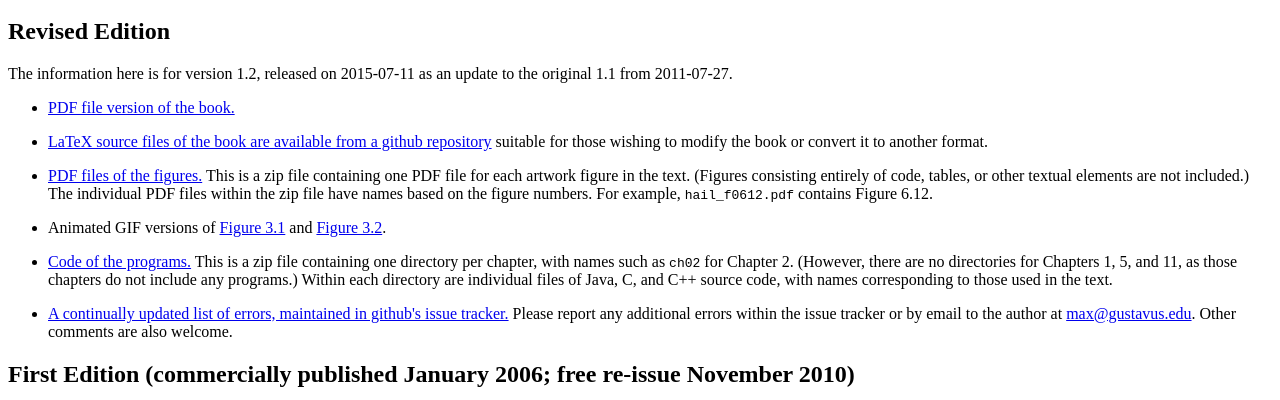
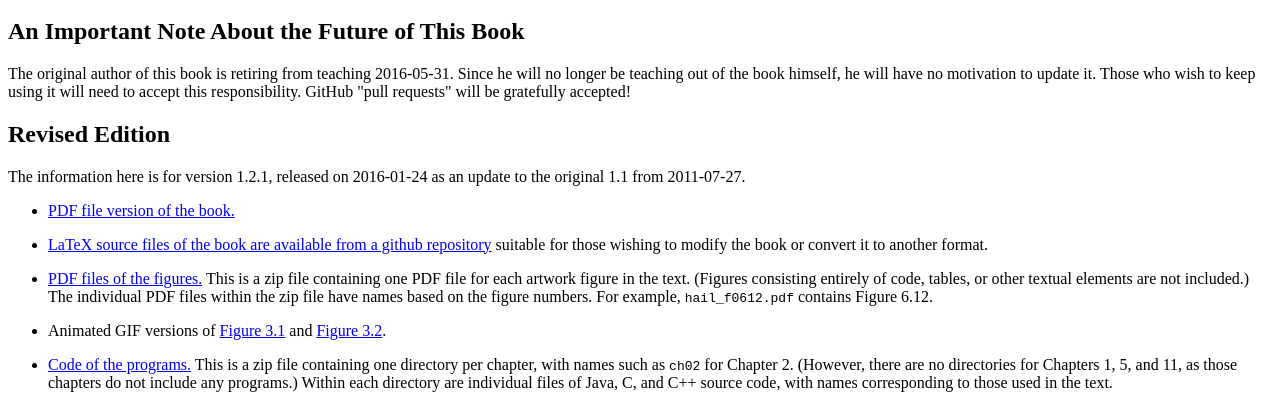
Before and after one commit to Max-Hailperin/Operating-Systems-and-Middleware--Supporting-Controlled-Interaction, a plain HTML site: page web-site/index.html in a window 1280 px wide. Shown: the part 400-800 px from the top of the page. Drawn offline with Linux system fonts and the light colour scheme.

Commit message:
release 1.2.1

```diff
--- a/web-site/index.html
+++ b/web-site/index.html
@@ -10,10 +10,13 @@
 
 <a href="http://creativecommons.org/licenses/by-sa/3.0/"><img alt="Creative Commons License" style="border-width:0" src="//i.creativecommons.org/l/by-sa/3.0/88x31.png"></a><br><i>Operating Systems and Middleware: Supporting Controlled Interaction</i> by <a href="../">Max Hailperin</a> is licensed under a <a href="http://creativecommons.org/licenses/by-sa/3.0/">Creative Commons Attribution-ShareAlike 3.0 Unported License</a>.
 
+<h2>An Important Note About the Future of This Book</h2>
+<p>The original author of this book is retiring from teaching 2016-05-31. Since he will no longer be teaching out of the book himself, he will have no motivation to update it. Those who wish to keep using it will need to accept this responsibility. GitHub "pull requests" will be gratefully accepted!</p>
+
 <h2>Revised Edition</h2>
-<p>The information here is for version 1.2, released on 2015-07-11 as an update to the original 1.1 from 2011-07-27.
+<p>The information here is for version 1.2.1, released on 2016-01-24 as an update to the original 1.1 from 2011-07-27.
 <ul>
-<li><p><a href="osm-rev1.2.pdf">PDF file version of the book.</a>
+<li><p><a href="osm-rev1.2.1.pdf">PDF file version of the book.</a>
 <!-- I commented out the link to a directory of separate PDF files for individual chapters because I haven't found
 any way to preserve the hyperref cross-reference links when splitting the PDF file up.
 Also, with those cross-reference links and bookmarks, one can easily get to individual
```
Also changed, not shown: 3 other files.
